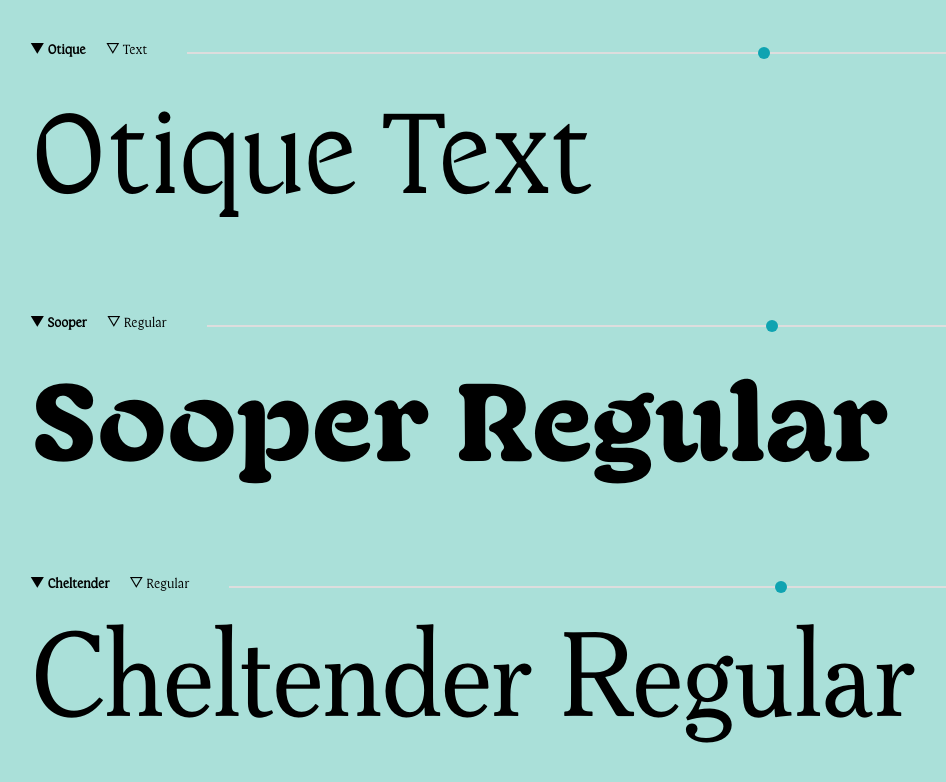
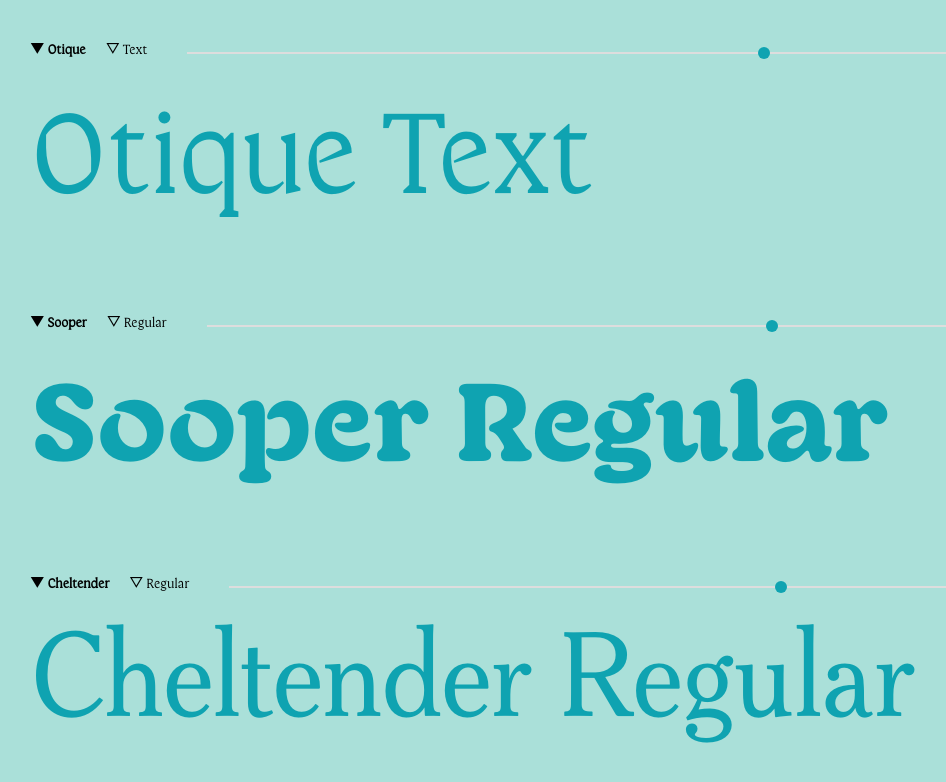
Before and after one commit to mikeyokei/Mikey-Type-Vault, a plain HTML site: page index.html in a window 1280 px wide. Shown: the whole page, without its empty margins (30-976 px from the left). Drawn offline with Linux system fonts and the light colour scheme.

Commit message:
Update style.css

```diff
--- a/style.css
+++ b/style.css
@@ -113,6 +113,7 @@ body {
     overflow: visible;
     padding: 10px 0;
     text-align: left;
+    color: #0FA3B1; /* Changed text color to #0FA3B1 */
 }
 
 .editable-text.otique {
```
